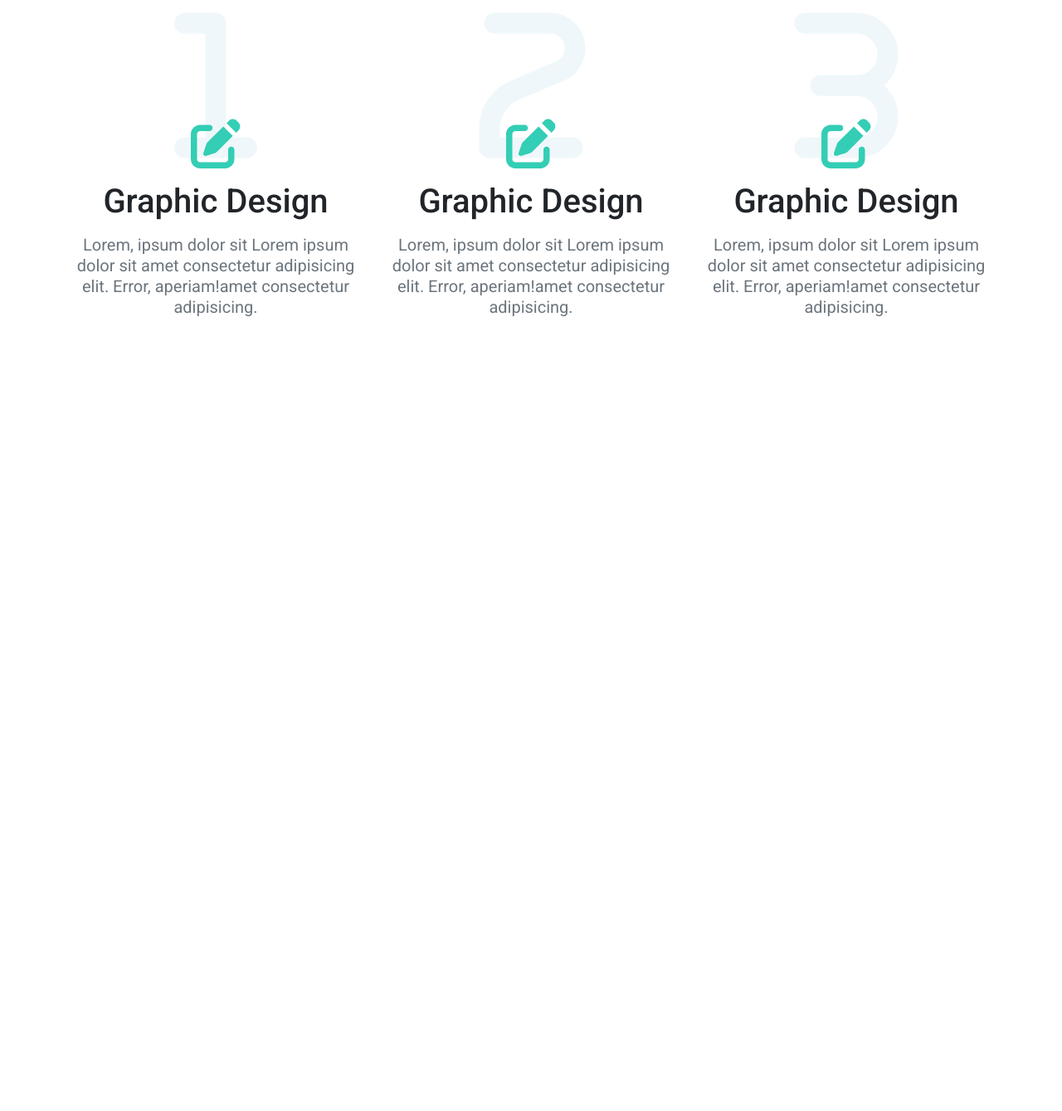
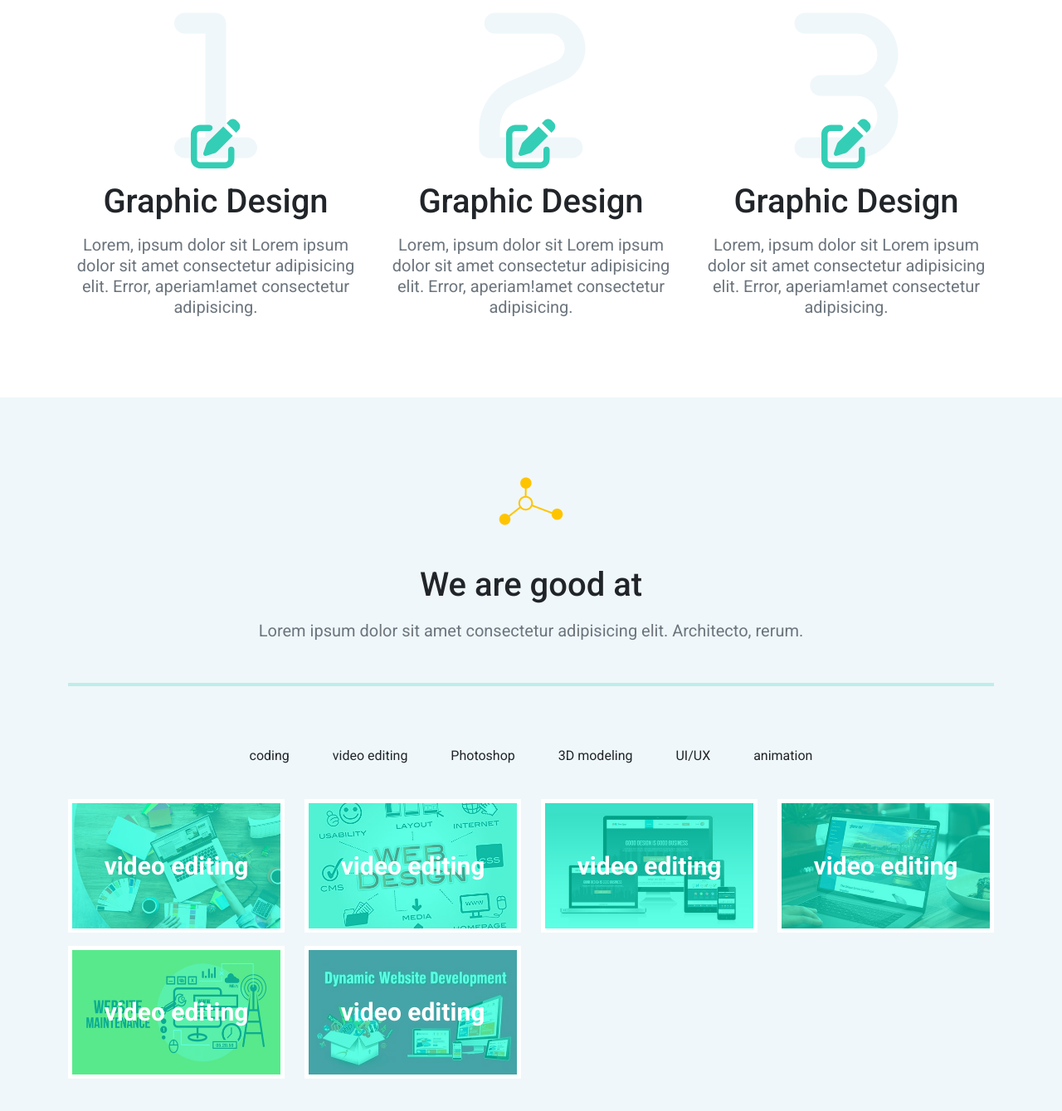
Before and after one commit to AbderrahimeEl/Bondi-Bootstrap, a plain HTML site: page index.html in a window 1280 px wide. Shown: the part 1193-2532 px from the top of the page at 83% size. Before the commit the page ends 1672 px from the top, so only its background shows below. Drawn offline with Linux system fonts and the light colour scheme.

Commit message:
Implement work section

```diff
--- a/css/bondi.css
+++ b/css/bondi.css
@@ -1,17 +1,19 @@
 :root {
     --blue-dark: #19283f;
     --main-blue: #33CEB5;
-    --red-color:  rgba(255, 0, 21, 0.589) ;
+    --red-color: rgba(255, 0, 21, 0.589);
     --yellow-color: #FFC400;
-    --white-color : #FFFFFF;
+    --white-color: #FFFFFF;
     --number-color: #EFF7FA;
 }
-.main-btn:hover{
+
+.main-btn:hover {
     background-color: var(--red-color);
     color: var(--white-color);
-    border:solid 1px var(--white-color) ;
+    border: solid 1px var(--white-color);
     border-radius: 10px;
 }
+
 body {
     font-family: "Roboto", sans-serif;
     /* background-color: var(--blue-dark); */
@@ -33,53 +35,100 @@ body {
     color: var(--main-blue);
 }
 
-.search .btn :hover{
+.search .btn :hover {
     background-color: var(--main-blue);
 }
 
-.navbar-toggler{
+.navbar-toggler {
     color: white;
 }
-.navbar-toggler:hover{
+
+.navbar-toggler:hover {
     color: var(--main-blue);
-    border:solid 1px var(--main-blue);
+    border: solid 1px var(--main-blue);
 }
-.navbar-toggler:focus{
+
+.navbar-toggler:focus {
     box-shadow: none;
 }
+
 /* end navbar */
 /* start landing */
-.landing{
+.landing {
     background-color: var(--blue-dark);
     min-height: calc(100vh - 72px);
 }
+
 /* end landing */
 
 /* start features*/
-.features{
+.features {
     background-color: var(--white-color);
     min-height: calc(100vh - 72px);
 }
+
 hr {
     border: none;
     height: 4px;
     background-color: var(--main-blue);
     margin: auto;
-  }
+}
+
 .feat .icons {
     height: 200px;
 }
-.feat .icons svg{
+
+.feat .icons svg {
     left: 50%;
     transform: translateX(-50%);
 }
-.feat .icons .number{
+
+.feat .icons .number {
     font-size: 200px;
-    color:var(--number-color);
+    color: var(--number-color);
 }
-.feat .icons .icon{
+
+.feat .icons .icon {
     font-size: 60px;
-    color:var(--main-blue);
+    color: var(--main-blue);
 }
 
 /* end features*/
+
+/* start work-sec  */
+.work-sec {
+    background-color: var(--number-color);
+}
+
+.list-work li:hover {
+    color: var(--red-color);
+    cursor: pointer;
+}
+
+.work-sec .box {
+    padding: 5px;
+    overflow: hidden;
+    position: relative;
+}
+
+.work-sec .box::before {
+    content: attr(data-w);
+    position: absolute;
+    background-color: #00ffd5a2;
+    width: calc(100% - 10px);
+    height: calc(100% - 10px);
+    display: flex;
+    align-items: center;
+    justify-content: center;
+    font-size: 30px;
+    font-weight: bold;
+    color: white;
+    transition: 0.3s;
+    transform: translateX(calc(-100%-5px));
+}
+
+.work-sec .box:hover::before {
+    transform: translateX(calc(100% + 5px));
+}
+
+/* end work-sec  */
--- a/index.html
+++ b/index.html
@@ -119,6 +119,60 @@
   </div>
   <!-- end features -->
 
+  <!-- start work-sec -->
+  <div class="work-sec pt-5 pb-5 text-center align-items-center">
+    <div class="container">
+      <div class="main-title mt-10 mb-5 position-relative">
+        <img class="mb-5 mt-5" src="imgs/title.png" alt="">
+        <h1 class="fs-1"> We are good at</h1>
+        <p class="fs-5 mt-3 text-secondary mb-5">Lorem ipsum dolor sit amet consectetur adipisicing elit. Architecto,
+          rerum.</p>
+        <hr class="w-md-40 w-lg-30 w-xl-20">
+      </div>
+      <ul class="list-work list-unstyled list-inline ">
+        <li class="list-inline-item m-4">coding</li>
+        <li class="list-inline-item m-4">video editing</li>
+        <li class="list-inline-item m-4">Photoshop</li>
+        <li class="list-inline-item m-4">3D modeling</li>
+        <li class="list-inline-item m-4">UI/UX</li>
+        <li class="list-inline-item m-4">animation</li>
+      </ul>
+      <div class="row">
+        <div class="col-sm-6 col-md-4 col-lg-3">
+          <div class="box mb-3 bg-white"  data-w="video editing">
+            <img class="img-fluid" src="imgs/work-01.jpg" alt="">
+          </div>
+        </div>
+        <div class="col-sm-6 col-md-4 col-lg-3">
+          <div class="box mb-3 bg-white"  data-w="video editing">
+            <img class="img-fluid" src="imgs/work-02.jpg" alt="">
+          </div>
+        </div>
+        <div class="col-sm-6 col-md-4 col-lg-3">
+          <div class="box mb-3 bg-white"  data-w="video editing">
+            <img class="img-fluid" src="imgs/work-03.jpg" alt="">
+          </div>
+        </div>
+        <div class="col-sm-6 col-md-4 col-lg-3">
+          <div class="box mb-3 bg-white"  data-w="video editing">
+            <img class="img-fluid" src="imgs/work-04.jpg" alt="">
+          </div>
+        </div>
+        <div class="col-sm-6 col-md-4 col-lg-3">
+          <div class="box mb-3 bg-white"  data-w="video editing">
+            <img class="img-fluid" src="imgs/work-05.jpg" alt="">
+          </div>
+        </div>
+        <div class="col-sm-6 col-md-4 col-lg-3">
+          <div class="box mb-3 bg-white"  data-w="video editing">
+            <img class="img-fluid" src="imgs/work-06.jpg" alt="">
+          </div>
+        </div>
+      </div>
+    </div>
+  </div>
+  <!-- end work-sec -->
+
   <!-- scripts -->
   <script src="js/all.min.js"></script>
   <script src="js/bootstrap.bundle.min.js"></script>
```
